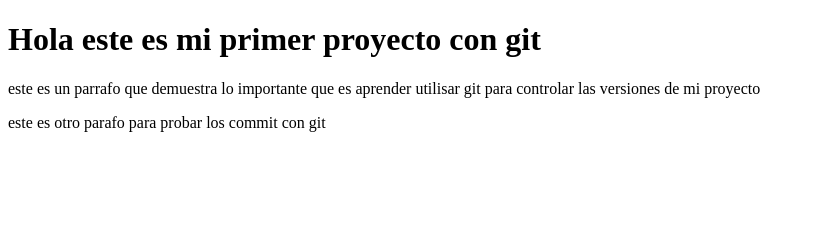
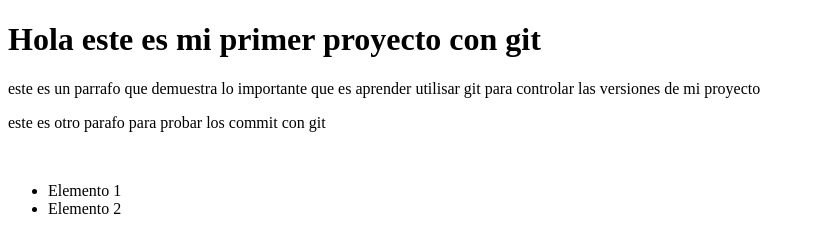
Before and after one commit to raphaelzambrano20/ejemplo-git, a plain HTML site: page index.html in a window 1280 px wide. Shown: the whole page, without its empty margins (0-815 px from the left). Drawn offline with Linux system fonts and the light colour scheme.

Commit message:
mi tercer commit

```diff
--- a/index.html
+++ b/index.html
@@ -9,5 +9,11 @@
     <h1>Hola este es mi primer proyecto con git</h1>
     <p>este es un parrafo que demuestra lo importante que es aprender utilisar git para controlar las versiones de mi proyecto</p>
     <p>este es otro parafo para probar los commit con git</p>
+    <br>
+    <ul>
+        <li>Elemento 1</li>
+        <li>Elemento 2</li>
+
+    </ul>
 </body>
 </html>
```
